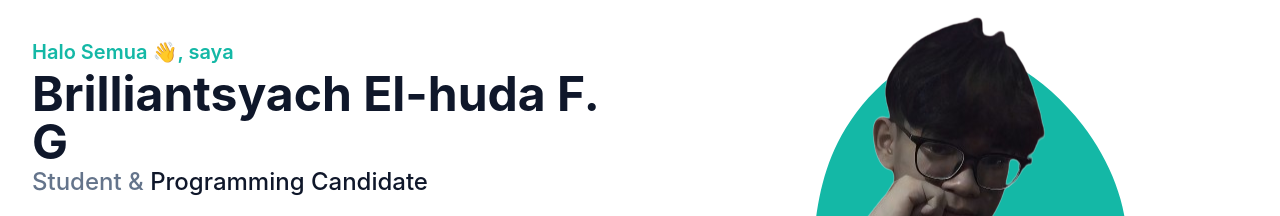
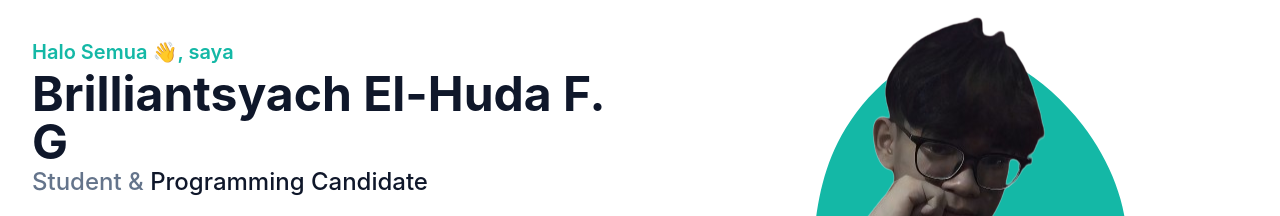
Before and after one commit to Brilliantsyach/Brilliantsyach-Portfolio, a website: page index.html in a window 1280 px wide. Shown: the part 263-479 px from the top of the page. Drawn offline with Linux system fonts and the light colour scheme.

Commit message:
index.html

```diff
--- a/index.html
+++ b/index.html
@@ -77,7 +77,7 @@
       <div class="container">
         <div class="flex flex-wrap">
           <div class="w-full self-center px-4 lg:w-1/2">
-            <h1 class="text-base font-semibold text-primary md:text-xl">Halo Semua 👋, saya <span class="mt-1 block text-4xl font-bold text-dark dark:text-white lg:text-5xl">Brilliantsyach El-huda F. G</span></h1>
+            <h1 class="text-base font-semibold text-primary md:text-xl">Halo Semua 👋, saya <span class="mt-1 block text-4xl font-bold text-dark dark:text-white lg:text-5xl">Brilliantsyach El-Huda F. G</span></h1>
             <h2 class="mb-5 text-lg font-medium text-secondary lg:text-2xl">Student & <span class="text-dark dark:text-white">Programming Candidate</span></h2>
             <p class="mb-10 font-medium leading-relaxed text-secondary">Belajar web programming itu mudah dan menyenangkan. <span class="font-bold text-dark dark:text-white">bukan!</span></p>
             <a href="#contact" class="rounded-full bg-primary py-3 px-8 text-base font-semibold text-white transition duration-300 ease-in-out hover:opacity-80 hover:shadow-lg">Hubungi Saya</a>
```
